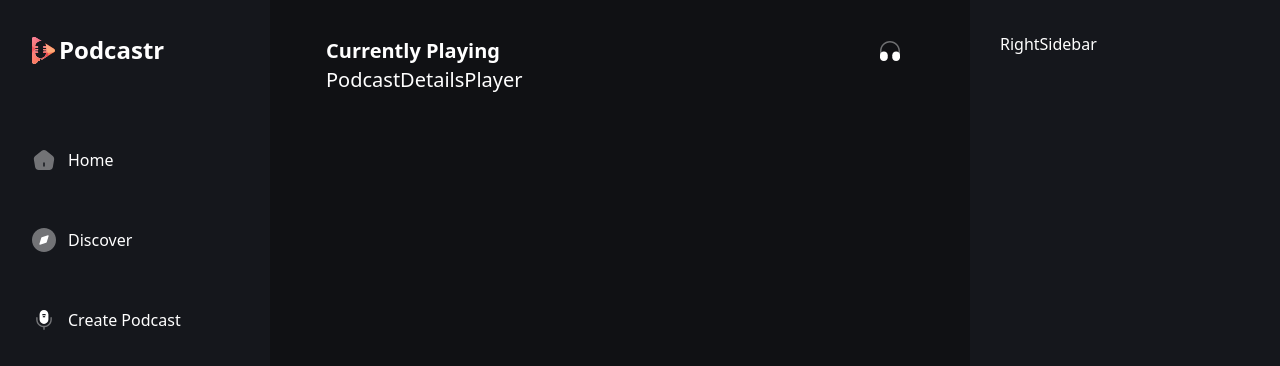
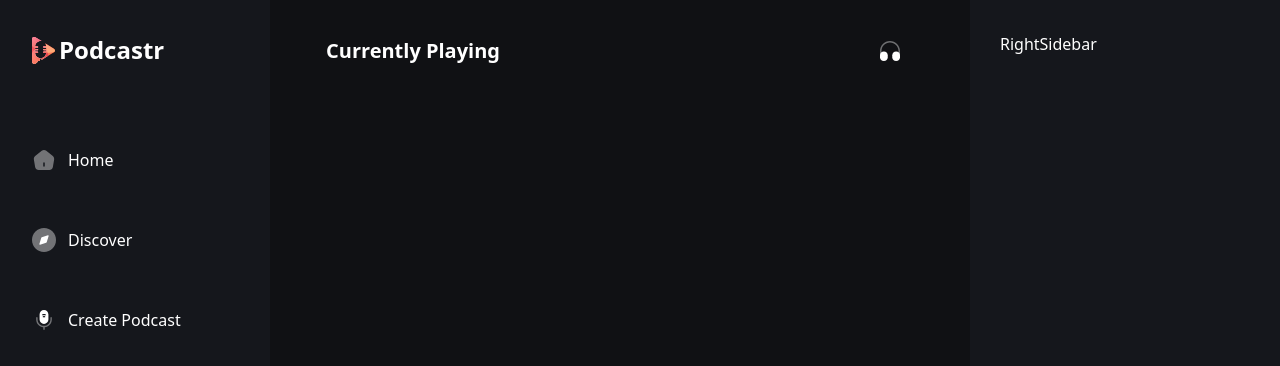
Before and after one commit to hamzabou15/Podcastr, a Next.js app: page /podcast/1 in a window 1280 px wide. Shown: the top 366 px of the page. Built offline with nearby package versions, Linux system fonts and the light colour scheme; no server answers.

Commit message:
Podcast Details

```diff
--- a/components/PodcastDetailsPlayer.tsx
+++ b/components/PodcastDetailsPlayer.tsx
@@ -3,7 +3,7 @@ import React from 'react'
 const PodcastDetailsPlayer = () => {
   return (
     <div className='text-xl text-white-1'>
-      PodcastDetailsPlayer
+
     </div>
   )
 }
```
